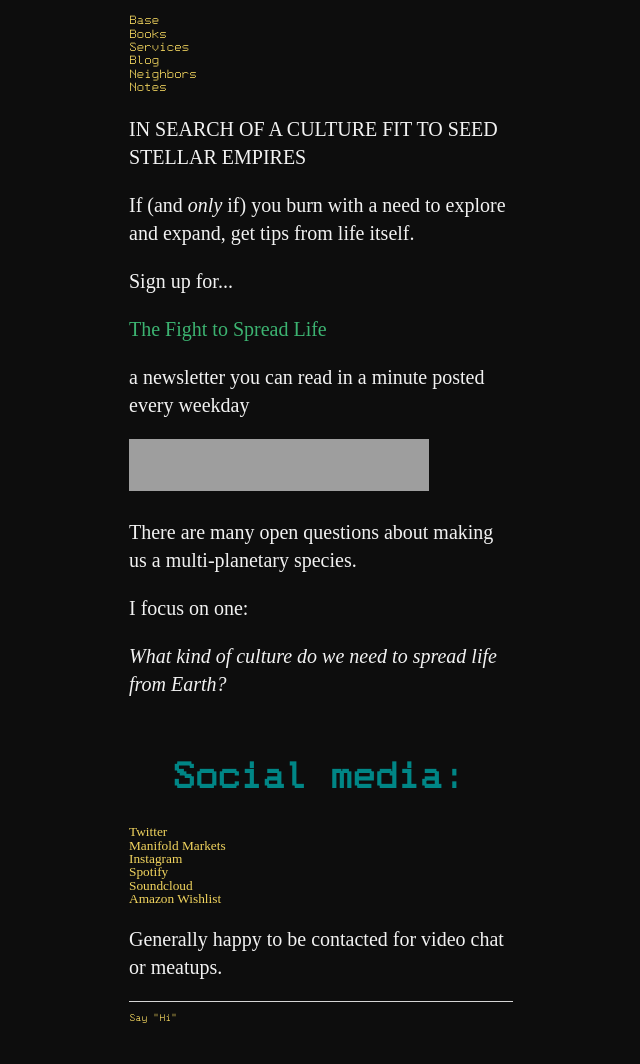
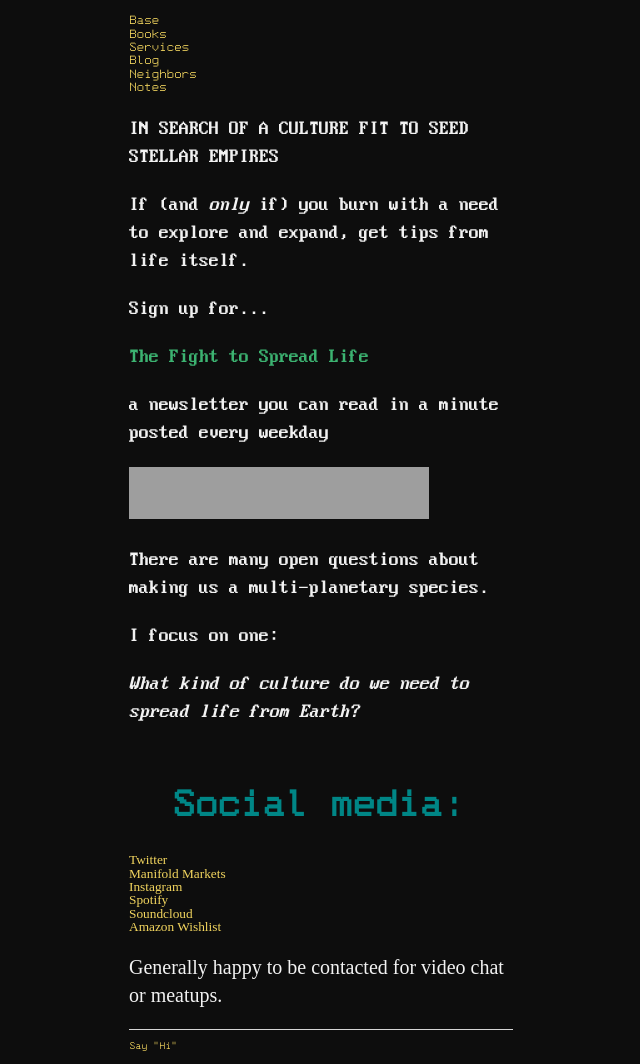
Before and after one commit to ray-dorai/ray-dorai.github.io, a Jekyll site: the page built from index.html, in a window 1280 px wide. Shown: the whole page, without its empty margins (319-959 px from the left). Built offline with Jekyll 4.4.1, drawn with Linux system fonts in a browser that asks for light colours; before the commit the page ends 1036 px from its top, so only the background shows below that; grey boxes are pictures that could not be loaded.

Commit message:
Update index.html

```diff
--- a/index.html
+++ b/index.html
@@ -4,16 +4,16 @@ title: Ray Doraisamy
 ---
 <div class="blurb">
 
-	<p style="font-family:IBM VGA 8x16">IN SEARCH OF A CULTURE FIT TO SEED STELLAR EMPIRES</p>
-	<p style="font-family:IBM VGA 8x16">If (and <i>only</i> if) you burn with a need to explore and expand, get tips from life itself.</p>
-	<p style="font-family:IBM VGA 8x16">Sign up for...</p>
-	<p style="color:MediumSeaGreen;font-family:IBM VGA 8x16;">The Fight to Spread Life</p>
-	<p style="font-family:IBM VGA 8x16">a newsletter you can read in a minute posted every weekday</p>
+	<p style="font-family:'IBM VGA 8x16'">IN SEARCH OF A CULTURE FIT TO SEED STELLAR EMPIRES</p>
+	<p style="font-family:'IBM VGA 8x16'">If (and <i>only</i> if) you burn with a need to explore and expand, get tips from life itself.</p>
+	<p style="font-family:'IBM VGA 8x16'">Sign up for...</p>
+	<p style="color:MediumSeaGreen;font-family:'IBM VGA 8x16';">The Fight to Spread Life</p>
+	<p style="font-family:'IBM VGA 8x16'">a newsletter you can read in a minute posted every weekday</p>
 	<p><iframe src="https://embeds.beehiiv.com/37e4ce2a-0068-4c7e-9e94-24e9cf3345e0?slim=true" data-test-id="beehiiv-embed" height="52" frameborder="0" scrolling="no" style="margin: 0; border-radius: 0px !important; background-color: transparent;"></iframe>
         </p>
-	<p style="font-family:IBM VGA 8x16">There are many open questions about making us a multi-planetary species.</p>
-	<p style="font-family:IBM VGA 8x16"> I focus on one:</p>
-	<p style="font-family:IBM VGA 8x16"><i>What kind of culture do we need to spread life from Earth?</i></p>
+	<p style="font-family:'IBM VGA 8x16'">There are many open questions about making us a multi-planetary species.</p>
+	<p style="font-family:'IBM VGA 8x16'"> I focus on one:</p>
+	<p style="font-family:'IBM VGA 8x16'"><i>What kind of culture do we need to spread life from Earth?</i></p>
         <br>
 
 
```
